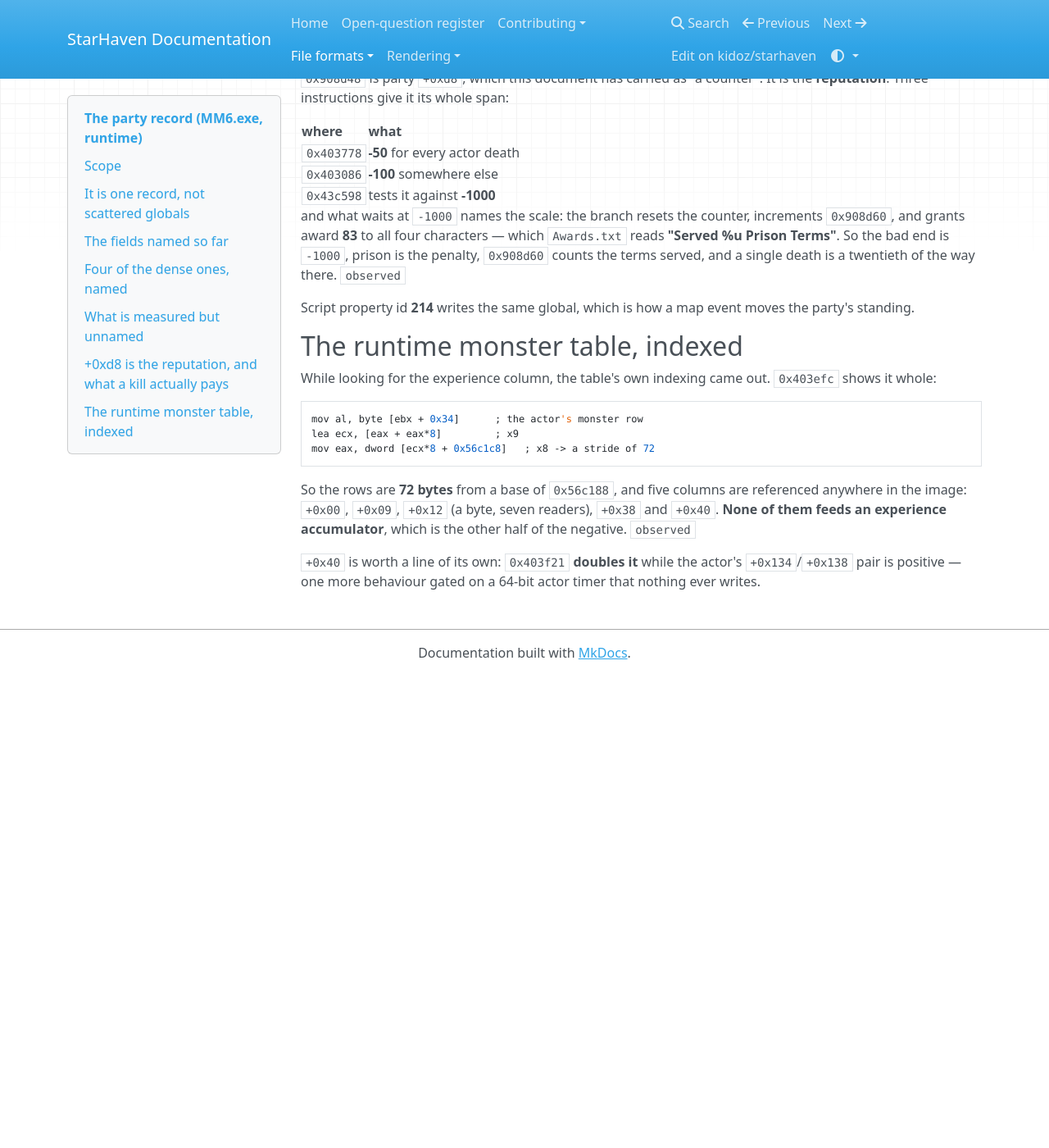
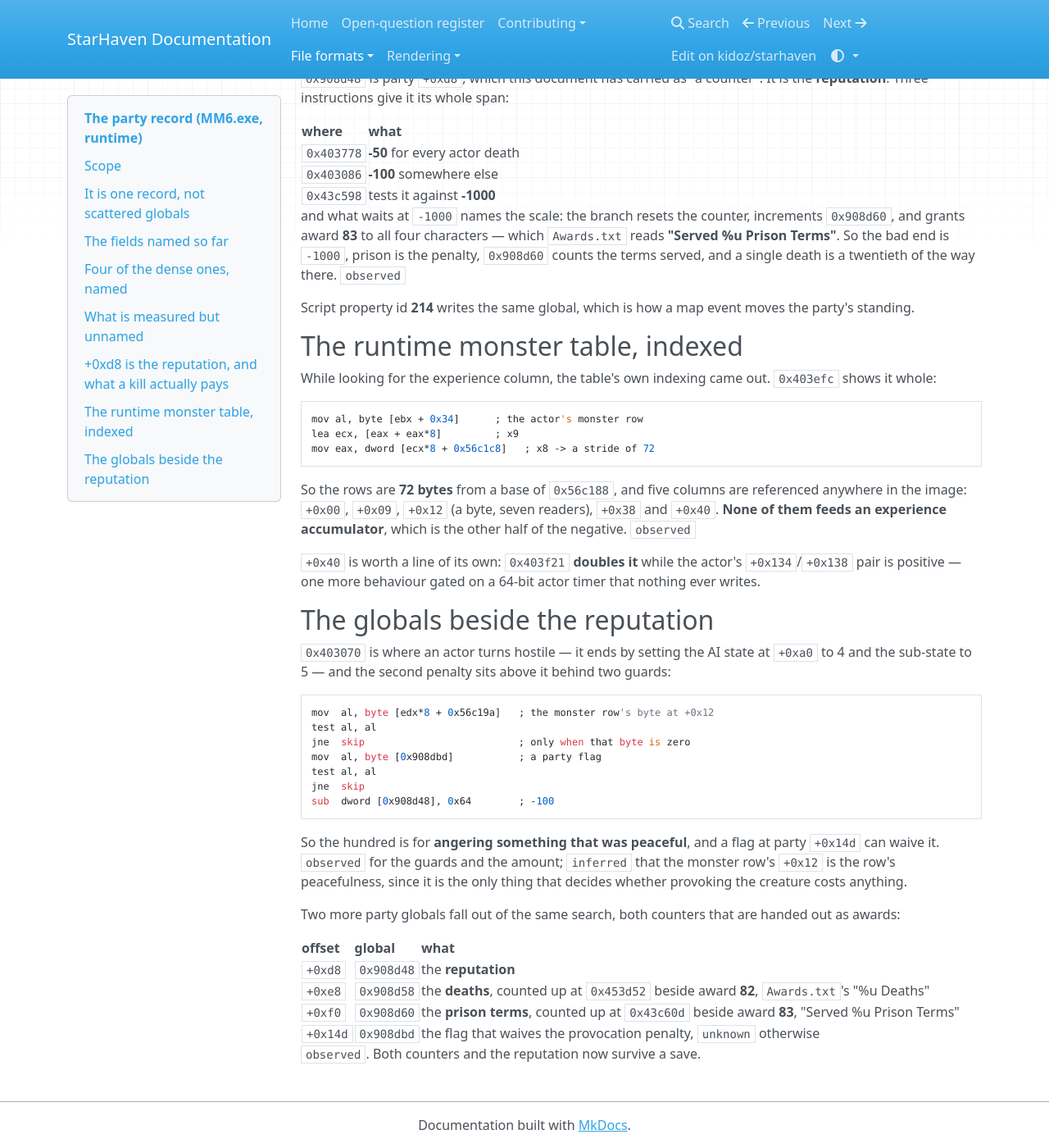
Before and after one commit to kidoz/starhaven, an MkDocs documentation site: the page built from docs/formats/party-record.md, in a window 1280 px wide and 1400 px high, scrolled down 1981 px. Shown: the whole window at 82% size. Built offline with MkDocs 1.6.1, drawn with Linux system fonts in a browser that asks for light colours; nearby versions of some CDN libraries; before the commit the page ends 2805 px from its top, so only the background shows below that.

Commit message:
Finish the reputation: the peaceful penalty, the counters, and the term

````diff
--- a/docs/formats/party-record.md
+++ b/docs/formats/party-record.md
@@ -155,3 +155,36 @@ accumulator**, which is the other half of the negative. `observed`
 `+0x40` is worth a line of its own: `0x403f21` **doubles it** while the
 actor's `+0x134`/`+0x138` pair is positive — one more behaviour gated on a
 64-bit actor timer that nothing ever writes.
+
+## The globals beside the reputation
+
+`0x403070` is where an actor turns hostile — it ends by setting the AI state
+at `+0xa0` to 4 and the sub-state to 5 — and the second penalty sits above it
+behind two guards:
+
+```
+mov  al, byte [edx*8 + 0x56c19a]   ; the monster row's byte at +0x12
+test al, al
+jne  skip                          ; only when that byte is zero
+mov  al, byte [0x908dbd]           ; a party flag
+test al, al
+jne  skip
+sub  dword [0x908d48], 0x64        ; -100
+```
+
+So the hundred is for **angering something that was peaceful**, and a flag at
+party `+0x14d` can waive it. `observed` for the guards and the amount;
+`inferred` that the monster row's `+0x12` is the row's peacefulness, since it
+is the only thing that decides whether provoking the creature costs anything.
+
+Two more party globals fall out of the same search, both counters that are
+handed out as awards:
+
+| offset | global | what |
+| --- | --- | --- |
+| `+0xd8` | `0x908d48` | the **reputation** |
+| `+0xe8` | `0x908d58` | the **deaths**, counted up at `0x453d52` beside award **82**, `Awards.txt`'s "%u Deaths" |
+| `+0xf0` | `0x908d60` | the **prison terms**, counted up at `0x43c60d` beside award **83**, "Served %u Prison Terms" |
+| `+0x14d` | `0x908dbd` | the flag that waives the provocation penalty, `unknown` otherwise |
+
+`observed`. Both counters and the reputation now survive a save.
````
Also changed, not shown: README.md (+9 -0 lines), 4 other files.
